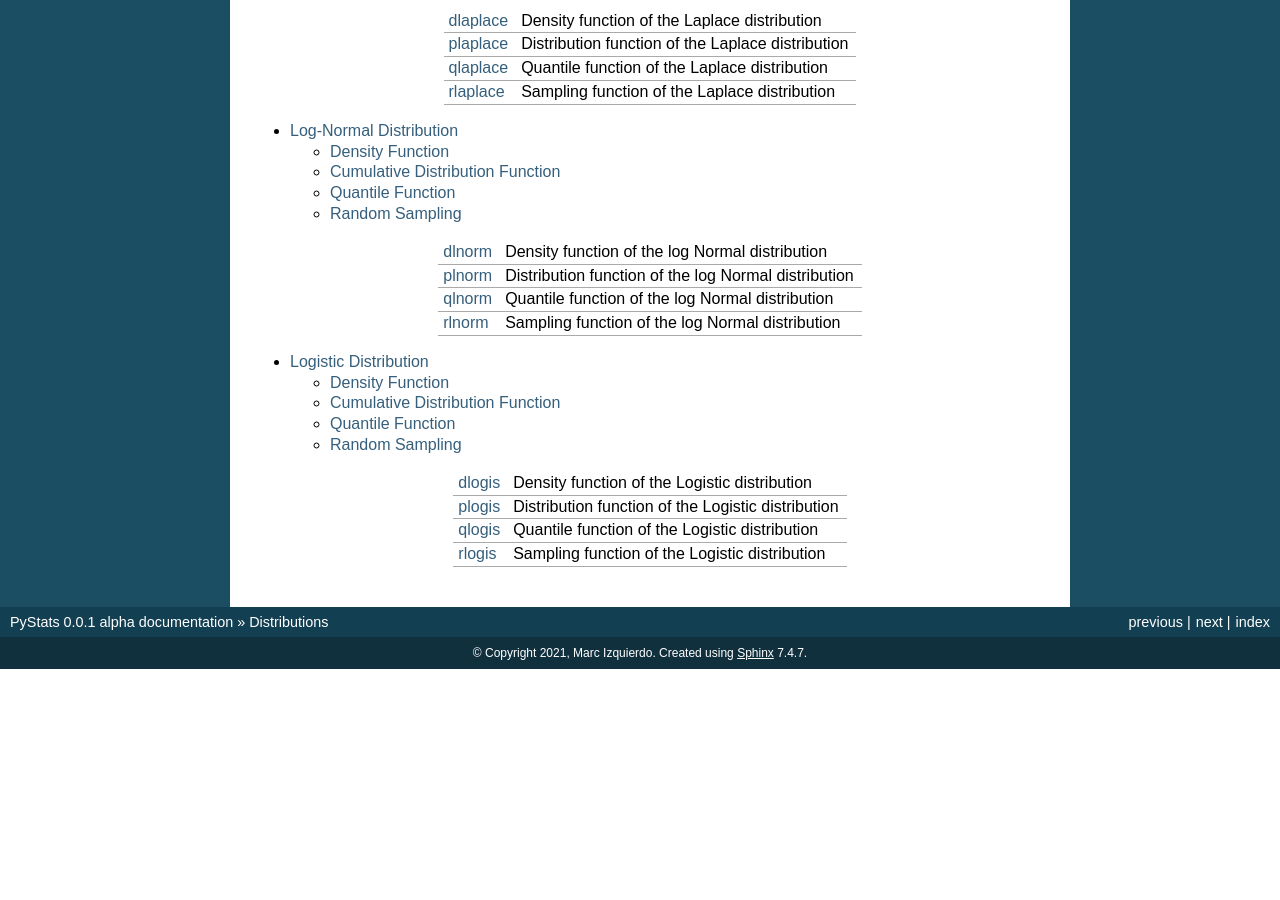
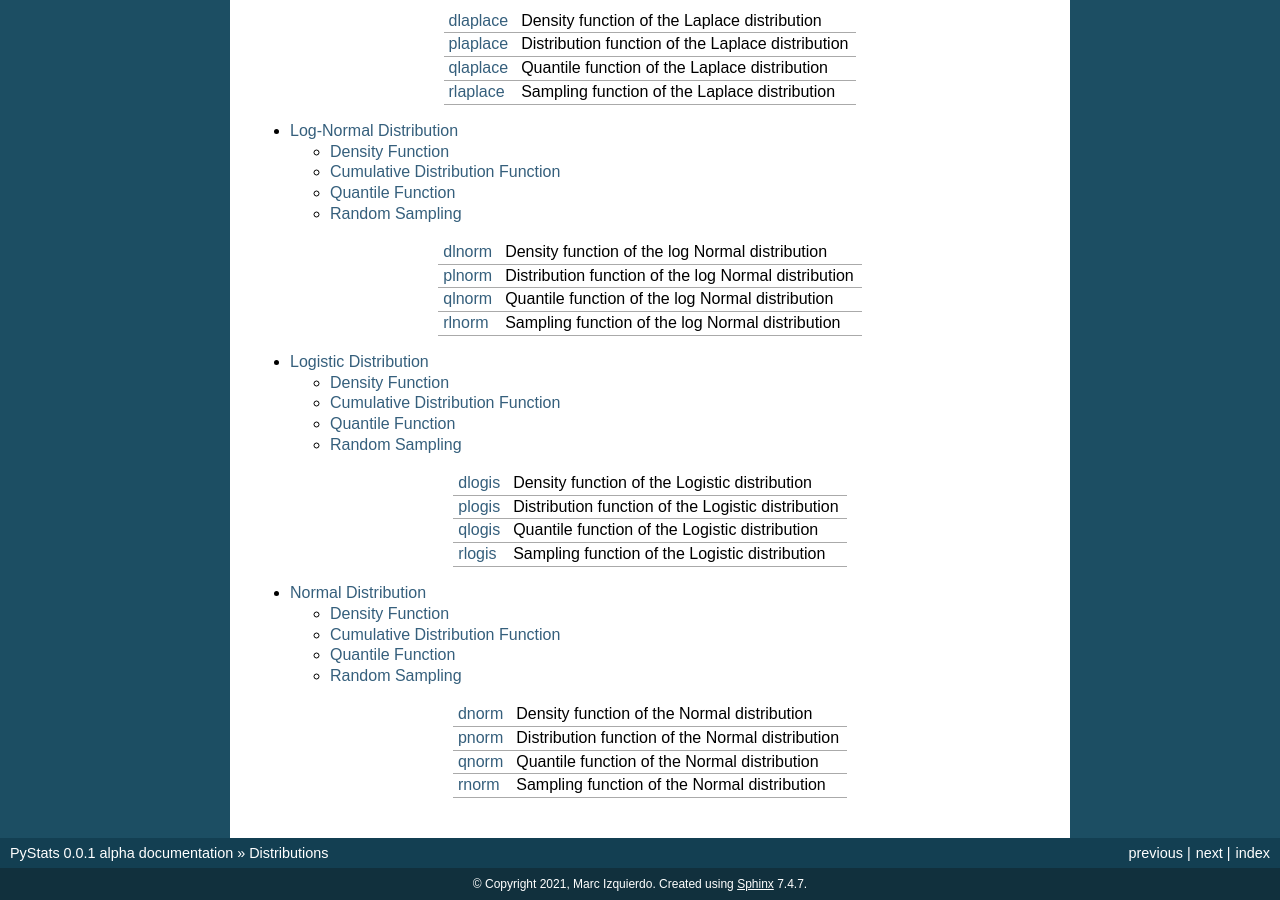
Before and after one commit to marcizhu/PyStats, a Sphinx documentation site: the page built from docs/source/api/index.rst, in a window 1280 px wide and 900 px high, scrolled down 2283 px. Built offline with Sphinx 7.4.7, drawn with Linux system fonts in a browser that asks for light colours; before the commit the page ends 2952 px from its top, so only the background shows below that.

Commit message:
Added docs for Normal distribution

```diff
--- a/docs/source/api/index.rst
+++ b/docs/source/api/index.rst
@@ -208,3 +208,18 @@ Distributions
 +----------------------------------------+--------------------------------------------------------------+
 | :ref:`rlogis <rlogis-func-ref1>`       | Sampling function of the Logistic distribution               |
 +----------------------------------------+--------------------------------------------------------------+
+
+.. toctree::
+   :maxdepth: 2
+
+   Normal
+
++----------------------------------------+--------------------------------------------------------------+
+| :ref:`dnorm <dnorm-func-ref1>`         | Density function of the Normal distribution                  |
++----------------------------------------+--------------------------------------------------------------+
+| :ref:`pnorm <pnorm-func-ref1>`         | Distribution function of the Normal distribution             |
++----------------------------------------+--------------------------------------------------------------+
+| :ref:`qnorm <qnorm-func-ref1>`         | Quantile function of the Normal distribution                 |
++----------------------------------------+--------------------------------------------------------------+
+| :ref:`rnorm <rnorm-func-ref1>`         | Sampling function of the Normal distribution                 |
++----------------------------------------+--------------------------------------------------------------+
```
Also changed, not shown: docs/source/api/Normal.rst (added, +118 -0 lines), 1 other file.
